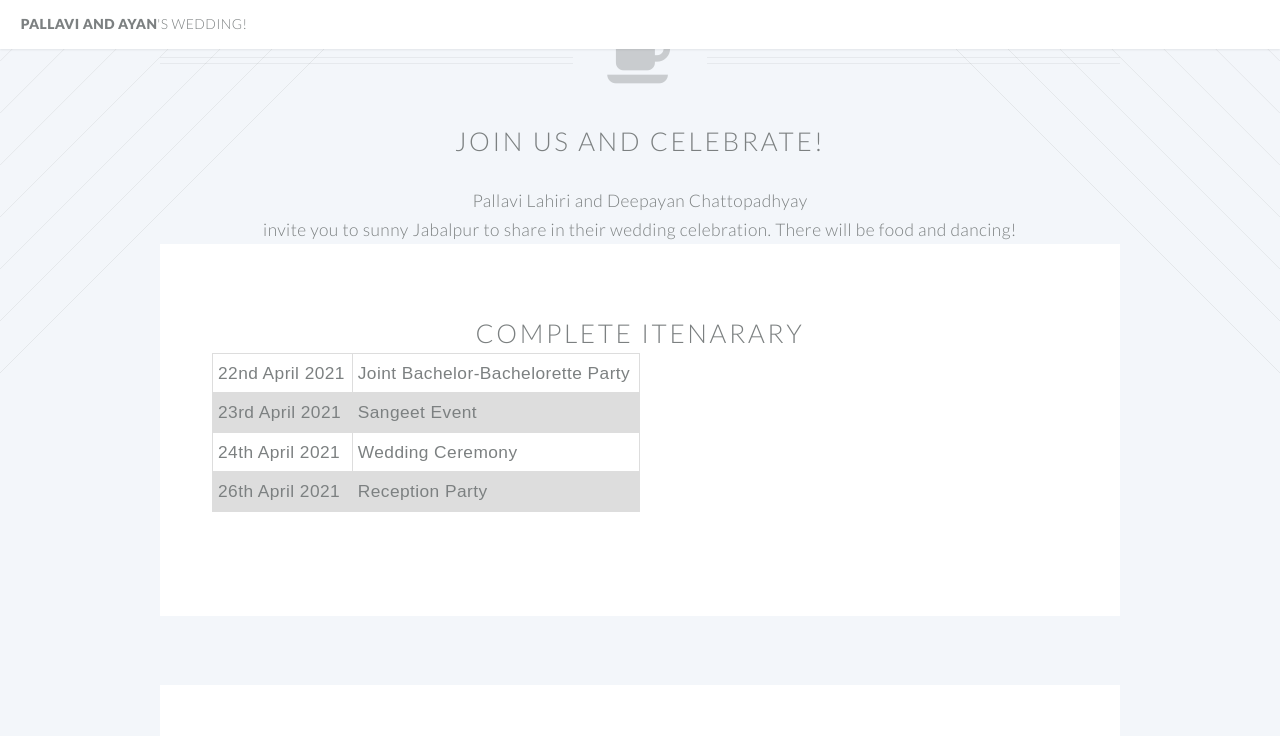
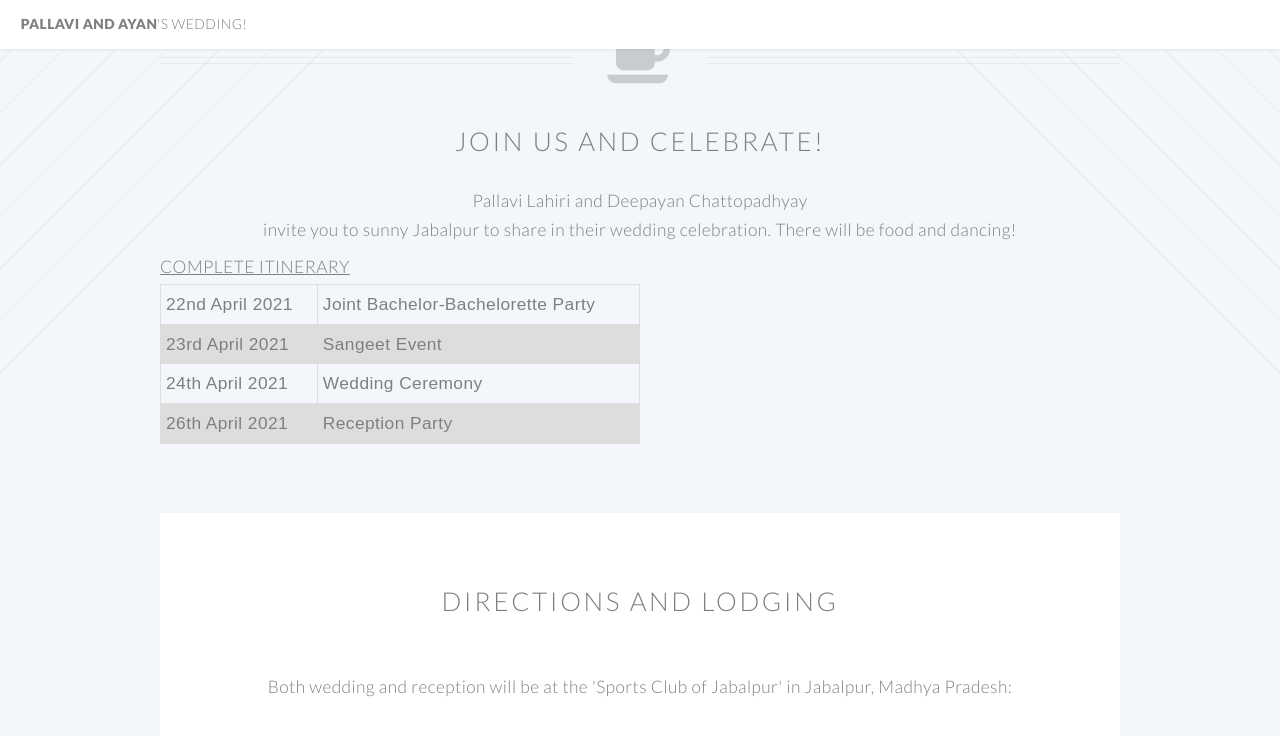
Before and after one commit to deepayanchattopadhyay/test, a Jekyll site: the page built from index.html, in a window 1280 px wide and 1400 px high, scrolled down 738 px. Shown: the top 736 px of the window. Built offline with Jekyll 4.4.1, drawn with Linux system fonts in a browser that asks for light colours; grey boxes are pictures that could not be loaded.

```diff
--- a/index.html
+++ b/index.html
@@ -38,10 +38,17 @@
 						invite you to sunny Jabalpur to share in their wedding celebration. There will be food and dancing!</p>
 
 
-					<!-- Two -->
-						<section class="wrapper style3 container special">
+						<style>
+						h4 {
+						  margin-top: 10px;
+						  text-align: left;
+						  margin-bottom: 4px;
+						}
 
-						<h2>Complete Itenarary</h2>
+						</style>
+
+						<td style="width:427px;">
+						<h4><u>Complete Itinerary</u></h4>
 						<style>
 
 
@@ -92,9 +99,9 @@
 					<!-- Three -->
 						<section class="wrapper style3 container special">
 
-
+							<header class="major">
 								<h2>Directions and lodging</h2>
-
+							</header>
 
 							<p>Both wedding and reception will be at the 'Sports Club of Jabalpur' in Jabalpur, Madhya Pradesh: </p>
 
```
